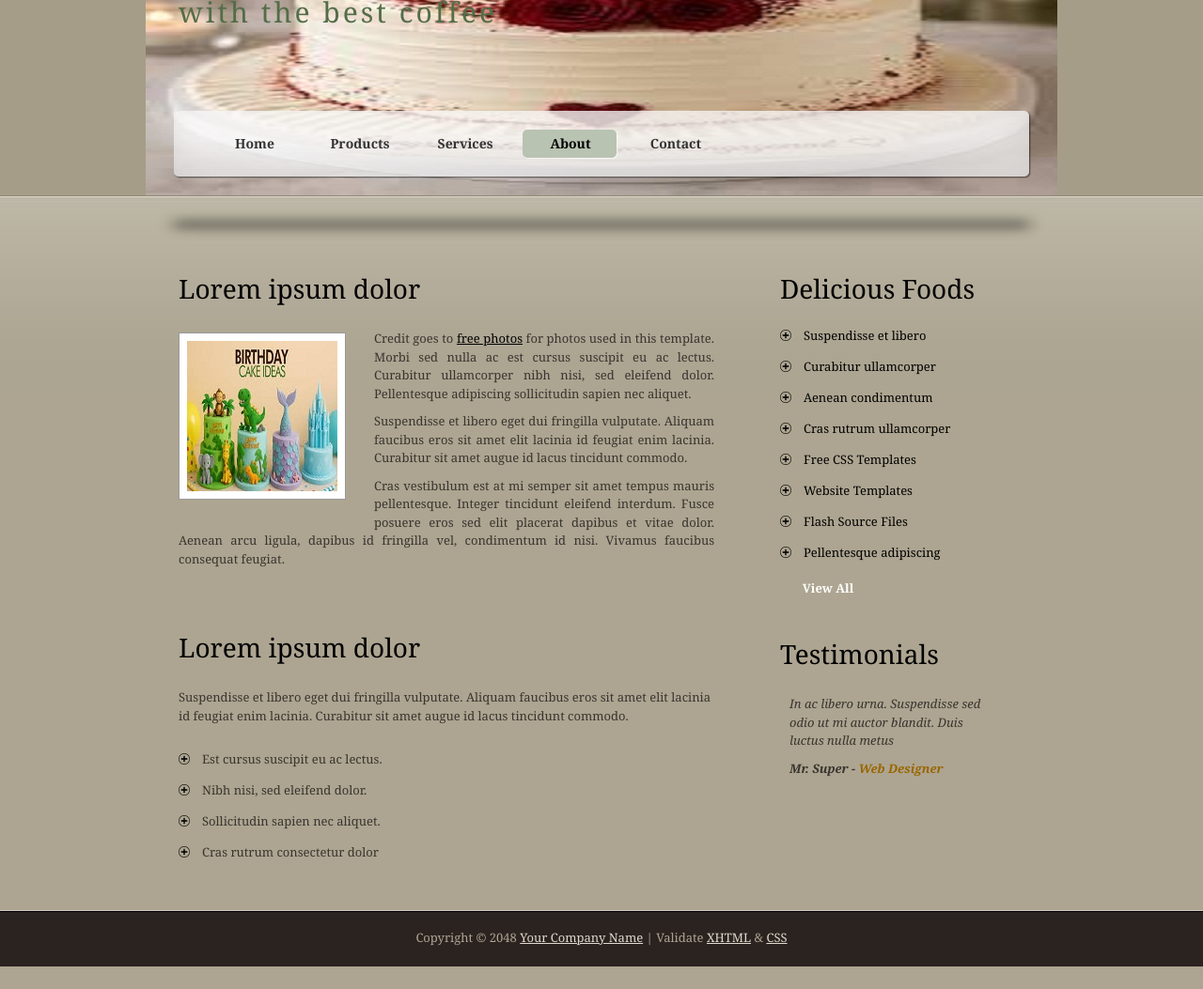
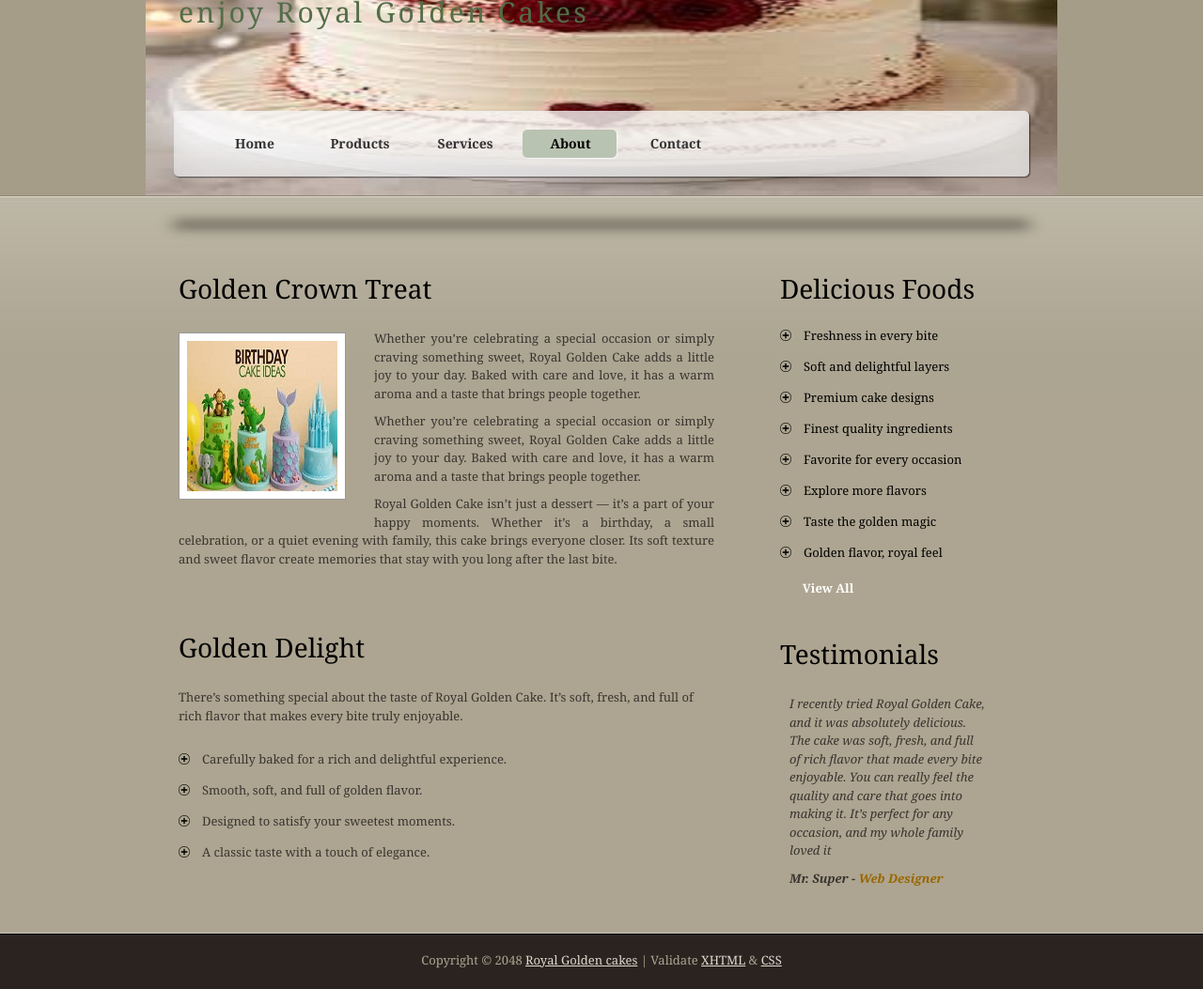
Before and after one commit to revathi441992mca-crypto/royal-golden-cake, a plain HTML site: page about.html in a window 1280 px wide. Shown: the part 272-1325 px from the top of the page at 94% size. Before the commit the page ends 1301 px from the top, so only its background shows below. Drawn offline with Linux system fonts and the light colour scheme.

Commit message:
Update about.html

```diff
--- a/about.html
+++ b/about.html
@@ -2,7 +2,7 @@
 <html xmlns="http://www.w3.org/1999/xhtml">
 <head>
 <meta http-equiv="Content-Type" content="text/html; charset=utf-8" />
-<title>Active Website - About Page</title>
+<title>ROYAL GOLDEN CAKE- About Page</title>
 <meta name="keywords" content="" />
 <meta name="description" content="" />
 <link href="templatemo_style.css" rel="stylesheet" type="text/css" />
@@ -20,8 +20,9 @@
 
         <div id="header_address">
         	<strong>Quick Contact</strong><br />
-            010-020-0660<br />
-            010-080-0440
+           9898786755
+<br />9869546768
+
       	</div>
 
   </div><!-- end of header -->
@@ -30,7 +31,8 @@
 
         <div id="templatemo_banner">
 
-            <h1>BE ACTIVE<span>with the best coffee</span></h1>
+            <h1>BE ACTIVE<span>
+enjoy Royal Golden Cakes</span></h1>
 
         </div>
 
@@ -52,21 +54,21 @@
 
     	<div id="templatemo_content">
 
-            <h2>Lorem ipsum dolor</h2>
+            <h2>Golden Crown Treat</h2>
 
             <div class="image_wrapper fl_img"><img src="images/templatemo_image_05.jpg" alt="image" /></div>
-            <p align="justify">Credit goes to <a href="http://www.photovaco.com" target="_blank">free photos</a> for photos used in this template. Morbi sed nulla ac est cursus suscipit eu ac lectus. Curabitur  ullamcorper nibh nisi, sed eleifend dolor. Pellentesque adipiscing  sollicitudin sapien nec aliquet.</p>
-          <p align="justify">Suspendisse et libero eget dui fringilla vulputate. Aliquam faucibus eros sit amet elit lacinia id feugiat enim lacinia. Curabitur sit amet augue id lacus tincidunt commodo. </p>
-          <p align="justify">Cras vestibulum est at mi semper sit amet tempus mauris pellentesque. Integer tincidunt eleifend interdum. Fusce posuere eros sed elit placerat dapibus et vitae dolor. Aenean arcu ligula, dapibus id fringilla vel, condimentum id nisi. Vivamus faucibus consequat feugiat.</p>
+            <p align="justify">Whether you’re celebrating a special occasion or simply craving something sweet, Royal Golden Cake adds a little joy to your day. Baked with care and love, it has a warm aroma and a taste that brings people together.</p>
+          <p align="justify">Whether you’re celebrating a special occasion or simply craving something sweet, Royal Golden Cake adds a little joy to your day. Baked with care and love, it has a warm aroma and a taste that brings people together. </p>
+          <p align="justify">Royal Golden Cake isn’t just a dessert — it’s a part of your happy moments. Whether it’s a birthday, a small celebration, or a quiet evening with family, this cake brings everyone closer. Its soft texture and sweet flavor create memories that stay with you long after the last bite.</p>
           <div class="cleaner_h60"></div>
 
-             <h2>Lorem ipsum dolor</h2>
-             <p>Suspendisse et libero eget dui fringilla vulputate. Aliquam faucibus eros sit amet elit lacinia id feugiat enim lacinia. Curabitur sit amet augue id lacus tincidunt commodo. </p>
+             <h2>Golden Delight</h2>
+             <p>There’s something special about the taste of Royal Golden Cake. It’s soft, fresh, and full of rich flavor that makes every bite truly enjoyable. </p>
             <ul class="templatemo_list">
-                <li>Est cursus suscipit eu ac lectus.</li>
-                <li>Nibh nisi, sed eleifend dolor. </li>
-                <li>Sollicitudin sapien nec aliquet. </li>
-                <li>Cras rutrum  consectetur dolor </li>
+                <li>Carefully baked for a rich and delightful experience.</li>
+                <li>Smooth, soft, and full of golden flavor. </li>
+                <li>Designed to satisfy your sweetest moments. </li>
+                <li>A classic taste with a touch of elegance. </li>
             </ul>
 
         </div>
@@ -76,15 +78,15 @@
             <h2>Delicious Foods</h2>
 
             <ul class="templatemo_list">
-                <li><a href="#">Suspendisse et libero</a></li>
-                <li><a href="#">Curabitur ullamcorper</a></li>
-                <li><a href="#">Aenean condimentum</a></li>
-                <li><a href="#">Cras rutrum ullamcorper</a></li>
+                <li><a href="#">Freshness in every bite</a></li>
+                <li><a href="#">Soft and delightful layers</a></li>
+                <li><a href="#">Premium cake designs</a></li>
+                <li><a href="#">Finest quality ingredients</a></li>
 
-                <li><a href="#">Free CSS Templates</a></li>
-                <li><a href="#">Website Templates</a></li>
-                <li><a href="#">Flash Source Files</a></li>
-                <li><a href="#">Pellentesque adipiscing</a></li>
+                <li><a href="#">Favorite for every occasion</a></li>
+                <li><a href="#">Explore more flavors</a></li>
+                <li><a href="#">Taste the golden magic</a></li>
+                <li><a href="#">Golden flavor, royal feel</a></li>
             </ul>
 
             <div class="button"><a href="#">View All</a></div>
@@ -93,7 +95,7 @@
 
             <h2>Testimonials</h2>
             <blockquote>
-            <p>In ac libero urna. Suspendisse sed odio ut mi auctor blandit. Duis luctus nulla metus</p>
+            <p>I recently tried Royal Golden Cake, and it was absolutely delicious. The cake was soft, fresh, and full of rich flavor that made every bite enjoyable. You can really feel the quality and care that goes into making it. It’s perfect for any occasion, and my whole family loved it</p>
 
             <cite>Mr. Super - <span>Web Designer</span></cite>
             </blockquote>
@@ -109,7 +111,7 @@
 
      <div id="templatemo_footer">
 
-        Copyright © 2048 <a href="#">Your Company Name</a> <!-- Credit: www.templatemo.com -->|
+        Copyright © 2048 <a href="#">Royal Golden cakes</a> <!-- Credit: www.templatemo.com -->|
         Validate <a href="http://validator.w3.org/check?uri=referer">XHTML</a> &amp;
         		 <a href="http://jigsaw.w3.org/css-validator/check/referer">CSS</a>
 
```
